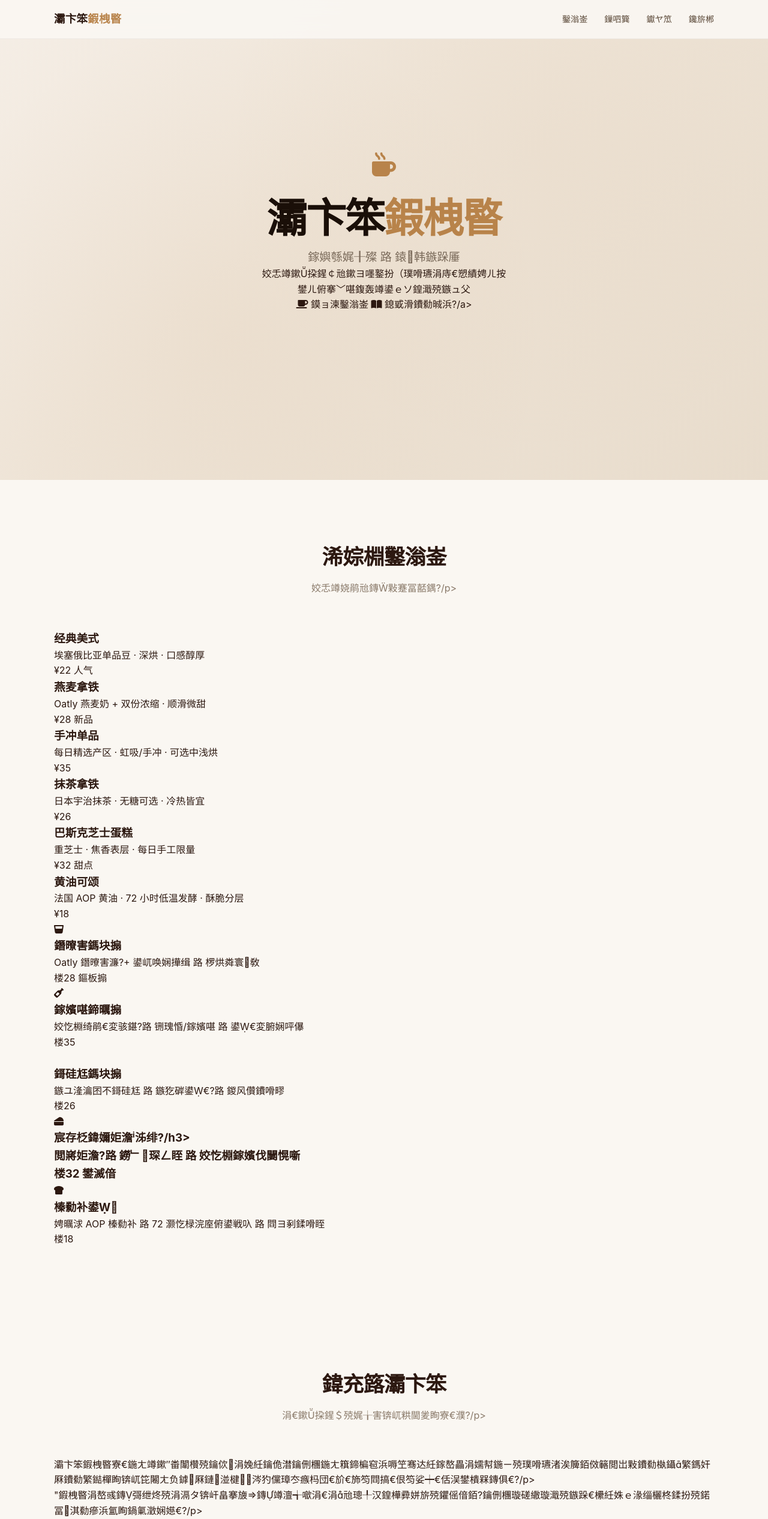
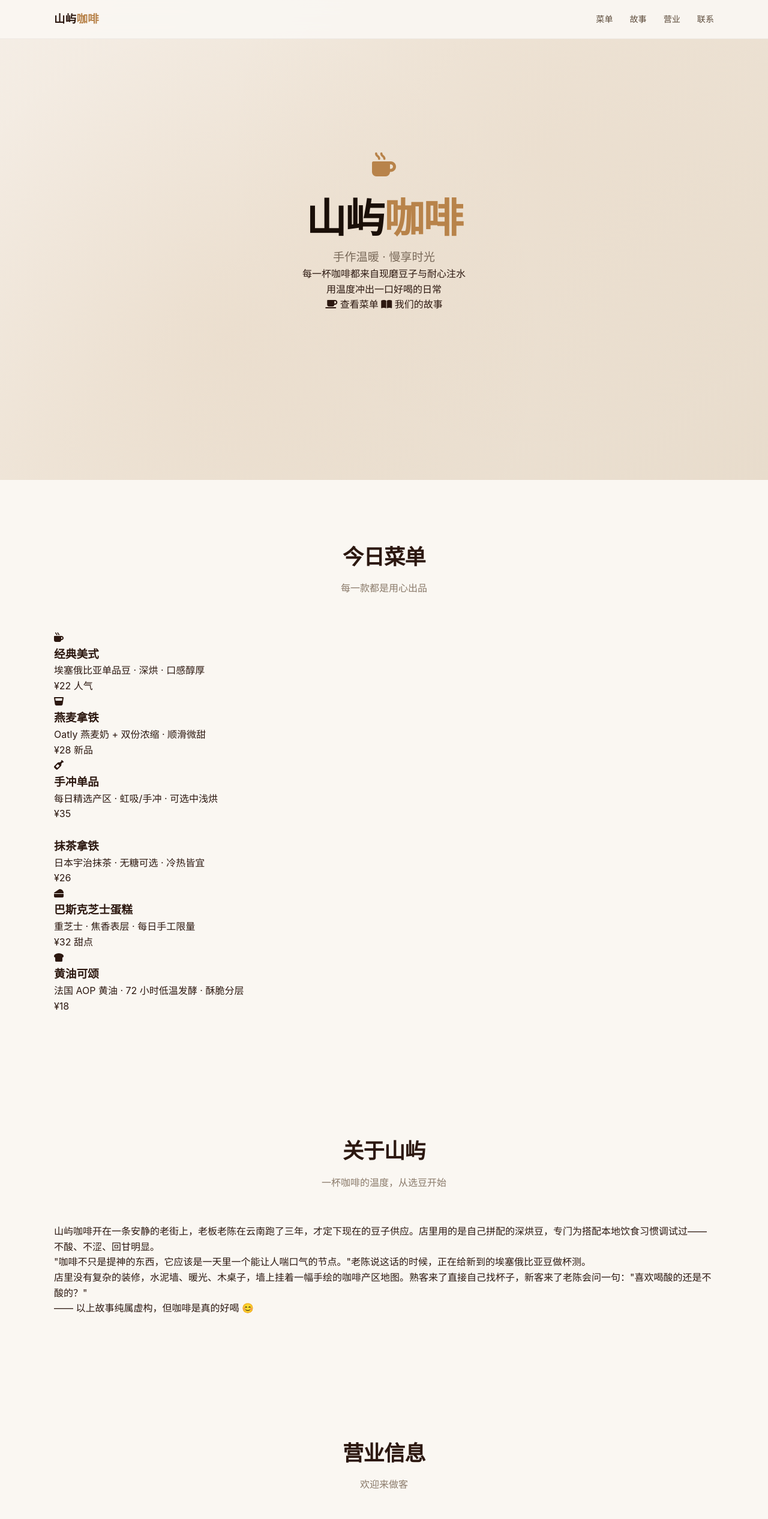
Before and after one commit to Garvin666/Garvin-s, a plain HTML site: page demos/restaurant/index.html in a window 1280 px wide. Shown: the top 2532 px of the page at 60% size. Drawn offline with Linux system fonts and the light colour scheme; grey boxes are pictures that could not be loaded; some icons are missing.

Commit message:
fix: repair UTF-8 encoding corruption in restaurant page, add food images

```diff
--- a/demos/restaurant/index.html
+++ b/demos/restaurant/index.html
@@ -3,10 +3,10 @@
 <head>
 <meta charset="UTF-8">
 <meta name="viewport" content="width=device-width, initial-scale=1.0">
-<title>灞卞笨鍜栧暋 路 鎵嬩綔娓╂殩</title>
+<title>山屿咖啡 · 手作温暖</title>
 <link rel="stylesheet" href="https://cdnjs.cloudflare.com/ajax/libs/font-awesome/6.5.0/css/all.min.css">
 <style>
-/* 鈹€鈹€ Reset & Base 鈹€鈹€ */
+/* ── Reset & Base ── */
 *,*::before,*::after{box-sizing:border-box;margin:0;padding:0}
 html{scroll-behavior:smooth}
 body{
@@ -18,7 +18,7 @@ img{max-width:100%;display:block}
 section{padding:100px 24px}
 .container{max-width:1100px;margin:0 auto}
 
-/* 鈹€鈹€ Typography 鈹€鈹€ */
+/* ── Typography ── */
 h2{
   font-size:clamp(1.75rem,3.5vw,2.2rem);
   font-weight:700;text-align:center;
@@ -30,7 +30,7 @@ h2{
   max-width:500px;margin-left:auto;margin-right:auto
 }
 
-/* 鈹€鈹€ Nav 鈹€鈹€ */
+/* ── Nav ── */
 nav{
   position:fixed;top:0;left:0;width:100%;z-index:1000;
   background:rgba(250,247,242,.92);
@@ -60,7 +60,7 @@ nav{
 .nav-links a:hover::after{width:100%}
 .nav-toggle{display:none;background:none;border:none;color:#2c1810;font-size:1.5rem;cursor:pointer}
 
-/* 鈹€鈹€ Hero 鈹€鈹€ */
+/* ── Hero ── */
 .hero{
   min-height:100vh;display:flex;align-items:center;justify-content:center;
   text-align:center;padding-top:64px;
@@ -113,7 +113,7 @@ nav{
   border-color:#b8834a;color:#b8834a;transform:translateY(-2px)
 }
 
-/* 鈹€鈹€ Menu 鈹€鈹€ */
+/* ── Menu ── */
 #menu{background:#fff}
 .menu-grid{
   display:grid;
@@ -121,15 +121,24 @@ nav{
   gap:28px
 }
 .menu-item{
-  padding:28px;border-radius:16px;
-  background:#faf7f2;
-  transition:all .3s;cursor:default
+  border-radius:16px;overflow:hidden;
+  background:#fff;cursor:default;
+  transition:all .3s;
+  box-shadow:0 2px 12px rgba(44,24,16,.04)
 }
 .menu-item:hover{
-  transform:translateY(-4px);
-  box-shadow:0 8px 24px rgba(44,24,16,.06)
+  transform:translateY(-6px);
+  box-shadow:0 12px 32px rgba(44,24,16,.1)
 }
-
+.menu-item-img{
+  aspect-ratio:16/10;
+  background-size:cover;
+  background-position:center;
+  background-color:#f0e8dc
+}
+.menu-item-body{
+  padding:20px 24px 24px
+}
 .menu-item h3{
   font-size:1.1rem;font-weight:600;color:#2c1810;
   margin-bottom:4px
@@ -149,7 +158,7 @@ nav{
   vertical-align:middle
 }
 
-/* 鈹€鈹€ Story 鈹€鈹€ */
+/* ── Story ── */
 #story{background:#f5eee6}
 .story-content{
   max-width:680px;margin:0 auto;text-align:center
@@ -162,7 +171,7 @@ nav{
   margin-top:32px;font-style:italic;color:#8a7a6a
 }
 
-/* 鈹€鈹€ Info 鈹€鈹€ */
+/* ── Info ── */
 .info-grid{
   display:grid;
   grid-template-columns:repeat(auto-fill,minmax(240px,1fr));
@@ -184,7 +193,7 @@ nav{
   font-size:.88rem;color:#8a7a6a;line-height:1.6
 }
 
-/* 鈹€鈹€ Contact Form 鈹€鈹€ */
+/* ── Contact Form ── */
 .contact-inline{
   max-width:500px;margin:48px auto 0
 }
@@ -200,7 +209,7 @@ nav{
 .contact-inline input:focus{border-color:#b8834a}
 .contact-inline input::placeholder{color:#b0a090}
 
-/* 鈹€鈹€ Footer 鈹€鈹€ */
+/* ── Footer ── */
 footer{
   text-align:center;padding:40px 24px;
   color:#8a7a6a;font-size:.85rem;
@@ -213,7 +222,7 @@ footer .back-link{
 }
 footer .back-link:hover{color:#8a6a3a}
 
-/* 鈹€鈹€ Responsive 鈹€鈹€ */
+/* ── Responsive ── */
 @media(max-width:768px){
   section{padding:72px 20px}
   .nav-links{
@@ -226,6 +235,7 @@ footer .back-link:hover{color:#8a6a3a}
   .nav-toggle{display:block}
   .menu-grid{grid-template-columns:1fr}
   .menu-item-img{aspect-ratio:4/3}
+  .menu-item-img{aspect-ratio:4/3}
   .info-grid{grid-template-columns:1fr}
 }
 </style>
@@ -235,13 +245,13 @@ footer .back-link:hover{color:#8a6a3a}
 <!-- Nav -->
 <nav>
   <div class="nav-inner">
-    <a href="#" class="nav-logo">灞卞笨<span>鍜栧暋</span></a>
-    <button class="nav-toggle" id="navToggle" aria-label="鑿滃崟"><i class="fas fa-bars"></i></button>
+    <a href="#" class="nav-logo">山屿<span>咖啡</span></a>
+    <button class="nav-toggle" id="navToggle" aria-label="菜单"><i class="fas fa-bars"></i></button>
     <ul class="nav-links" id="navLinks">
-      <li><a href="#menu">鑿滃崟</a></li>
-      <li><a href="#story">鏁呬簨</a></li>
-      <li><a href="#info">钀ヤ笟</a></li>
-      <li><a href="#contact">鑱旂郴</a></li>
+      <li><a href="#menu">菜单</a></li>
+      <li><a href="#story">故事</a></li>
+      <li><a href="#info">营业</a></li>
+      <li><a href="#contact">联系</a></li>
     </ul>
   </div>
 </nav>
@@ -250,12 +260,12 @@ footer .back-link:hover{color:#8a6a3a}
 <section class="hero" id="hero">
   <div class="hero-content">
     <div class="hero-icon"><i class="fas fa-mug-hot"></i></div>
-    <h1>灞卞笨<span>鍜栧暋</span></h1>
-    <p class="hero-tagline">鎵嬩綔娓╂殩 路 鎱韩鏃跺厜</p>
-    <p class="hero-desc">姣忎竴鏉挅鍟￠兘鏉ヨ嚜鐜扮（璞嗗瓙涓庤€愬績娉ㄦ按<br>鐢ㄦ俯搴﹀啿鍑轰竴鍙ｅソ鍠濈殑鏃ュ父</p>
+    <h1>山屿<span>咖啡</span></h1>
+    <p class="hero-tagline">手作温暖 · 慢享时光</p>
+    <p class="hero-desc">每一杯咖啡都来自现磨豆子与耐心注水<br>用温度冲出一口好喝的日常</p>
     <div class="hero-buttons">
-      <a href="#menu" class="btn btn-primary"><i class="fas fa-coffee"></i> 鏌ョ湅鑿滃崟</a>
-      <a href="#story" class="btn btn-outline"><i class="fas fa-book-open"></i> 鎴戜滑鐨勬晠浜?/a>
+      <a href="#menu" class="btn btn-primary"><i class="fas fa-coffee"></i> 查看菜单</a>
+      <a href="#story" class="btn btn-outline"><i class="fas fa-book-open"></i> 我们的故事</a>
     </div>
   </div>
 </section>
@@ -263,92 +273,47 @@ footer .back-link:hover{color:#8a6a3a}
 <!-- Menu -->
 <section id="menu">
   <div class="container">
-    <h2>浠婃棩鑿滃崟</h2>
-    <p class="section-sub">姣忎竴娆鹃兘鏄敤蹇冨嚭鍝?/p>
+    <h2>今日菜单</h2>
+    <p class="section-sub">每一款都是用心出品</p>
     <div class="menu-grid">
       <div class="menu-item">
-        <div class="menu-item-img" style="background-image:url('https://images.unsplash.com/photo-1509042239860-f550ce710b93?w=400&h=250&fit=crop&auto=format')"></div>
-        <div class="menu-item-body">
+        <div class="menu-item-icon"><i class="fas fa-mug-hot"></i></div>
         <h3>经典美式</h3>
         <p class="desc">埃塞俄比亚单品豆 · 深烘 · 口感醇厚</p>
         <span class="price">¥22</span>
         <span class="badge">人气</span>
       </div>
-      </div>
       <div class="menu-item">
-        <div class="menu-item-img" style="background-image:url('https://images.unsplash.com/photo-1572442388796-11668a67e53d?w=400&h=250&fit=crop&auto=format')"></div>
-        <div class="menu-item-body">
+        <div class="menu-item-icon"><i class="fas fa-glass-whiskey"></i></div>
         <h3>燕麦拿铁</h3>
         <p class="desc">Oatly 燕麦奶 + 双份浓缩 · 顺滑微甜</p>
         <span class="price">¥28</span>
         <span class="badge">新品</span>
       </div>
-      </div>
       <div class="menu-item">
-        <div class="menu-item-img" style="background-image:url('https://images.unsplash.com/photo-1495474472287-4d71bcdd2085?w=400&h=250&fit=crop&auto=format')"></div>
-        <div class="menu-item-body">
+        <div class="menu-item-icon"><i class="fas fa-wine-bottle"></i></div>
         <h3>手冲单品</h3>
         <p class="desc">每日精选产区 · 虹吸/手冲 · 可选中浅烘</p>
         <span class="price">¥35</span>
       </div>
-      </div>
       <div class="menu-item">
-        <div class="menu-item-img" style="background-image:url('https://images.unsplash.com/photo-1536256263959-770b48d82b0a?w=400&h=250&fit=crop&auto=format')"></div>
-        <div class="menu-item-body">
+        <div class="menu-item-icon"><i class="fas fa-cup-straw"></i></div>
         <h3>抹茶拿铁</h3>
         <p class="desc">日本宇治抹茶 · 无糖可选 · 冷热皆宜</p>
         <span class="price">¥26</span>
       </div>
-      </div>
       <div class="menu-item">
-        <div class="menu-item-img" style="background-image:url('https://images.unsplash.com/photo-1556679343-c7306c1976fc?w=400&h=250&fit=crop&auto=format')"></div>
-        <div class="menu-item-body">
+        <div class="menu-item-icon"><i class="fas fa-cheese"></i></div>
         <h3>巴斯克芝士蛋糕</h3>
         <p class="desc">重芝士 · 焦香表层 · 每日手工限量</p>
         <span class="price">¥32</span>
         <span class="badge">甜点</span>
       </div>
-      </div>
       <div class="menu-item">
-        <div class="menu-item-img" style="background-image:url('https://images.unsplash.com/photo-1555507036-ab1f4038024b?w=400&h=250&fit=crop&auto=format')"></div>
-        <div class="menu-item-body">
+        <div class="menu-item-icon"><i class="fas fa-bread-slice"></i></div>
         <h3>黄油可颂</h3>
         <p class="desc">法国 AOP 黄油 · 72 小时低温发酵 · 酥脆分层</p>
         <span class="price">¥18</span>
-        </div>
-      </div>
-    </div>
-      <div class="menu-item">
-        <div class="menu-item-icon"><i class="fas fa-glass-whiskey"></i></div>
-        <h3>鐕曢害鎷块搧</h3>
-        <p class="desc">Oatly 鐕曢害濂?+ 鍙屼唤娴撶缉 路 椤烘粦寰敎</p>
-        <span class="price">楼28</span>
-        <span class="badge">鏂板搧</span>
-      </div>
-      <div class="menu-item">
-        <div class="menu-item-icon"><i class="fas fa-wine-bottle"></i></div>
-        <h3>鎵嬪啿鍗曞搧</h3>
-        <p class="desc">姣忔棩绮鹃€変骇鍖?路 铏瑰惛/鎵嬪啿 路 鍙€変腑娴呯儤</p>
-        <span class="price">楼35</span>
-      </div>
-      <div class="menu-item">
-        <div class="menu-item-icon"><i class="fas fa-cup-straw"></i></div>
-        <h3>鎶硅尪鎷块搧</h3>
-        <p class="desc">鏃ユ湰瀹囨不鎶硅尪 路 鏃犵硸鍙€?路 鍐风儹鐨嗗疁</p>
-        <span class="price">楼26</span>
-      </div>
-      <div class="menu-item">
-        <div class="menu-item-icon"><i class="fas fa-cheese"></i></div>
-        <h3>宸存柉鍏嬭姖澹泲绯?/h3>
-        <p class="desc">閲嶈姖澹?路 鐒﹂琛ㄥ眰 路 姣忔棩鎵嬪伐闄愰噺</p>
-        <span class="price">楼32</span>
-        <span class="badge">鐢滅偣</span>
-      </div>
-      <div class="menu-item">
-        <div class="menu-item-icon"><i class="fas fa-bread-slice"></i></div>
-        <h3>榛勬补鍙</h3>
-        <p class="desc">娉曞浗 AOP 榛勬补 路 72 灏忔椂浣庢俯鍙戦叺 路 閰ヨ剢鍒嗗眰</p>
-        <span class="price">楼18</span>
       </div>
     </div>
   </div>
@@ -357,13 +322,13 @@ footer .back-link:hover{color:#8a6a3a}
 <!-- Story -->
 <section id="story">
   <div class="container">
-    <h2>鍏充簬灞卞笨</h2>
-    <p class="section-sub">涓€鏉挅鍟＄殑娓╁害锛屼粠閫夎眴寮€濮?/p>
+    <h2>关于山屿</h2>
+    <p class="section-sub">一杯咖啡的温度，从选豆开始</p>
     <div class="story-content">
-      <p>灞卞笨鍜栧暋寮€鍦ㄤ竴鏉″畨闈欑殑鑰佽涓婏紝鑰佹澘鑰侀檲鍦ㄤ簯鍗楄窇浜嗕笁骞达紝鎵嶅畾涓嬬幇鍦ㄧ殑璞嗗瓙渚涘簲銆傚簵閲岀敤鐨勬槸鑷繁鎷奸厤鐨勬繁鐑樿眴锛屼笓闂ㄤ负鎼厤鏈湴楗涔犳儻璋冭瘯杩団€斺€斾笉閰搞€佷笉娑┿€佸洖鐢樻槑鏄俱€?/p>
-      <p>"鍜栧暋涓嶅彧鏄彁绁炵殑涓滆タ锛屽畠搴旇鏄竴澶╅噷涓€涓兘璁╀汉鍠樺彛姘旂殑鑺傜偣銆?鑰侀檲璇磋繖璇濈殑鏃跺€欙紝姝ｅ湪缁欐柊鍒扮殑鍩冨淇勬瘮浜氳眴鍋氭澂娴嬨€?/p>
-      <p>搴楅噷娌℃湁澶嶆潅鐨勮淇紝姘存偿澧欍€佹殩鍏夈€佹湪妗屽瓙锛屽涓婃寕鐫€涓€骞呮墜缁樼殑鍜栧暋浜у尯鍦板浘銆傜啛瀹㈡潵浜嗙洿鎺ヨ嚜宸辨壘鏉瓙锛屾柊瀹㈡潵浜嗚€侀檲浼氶棶涓€鍙ワ細"鍠滄鍠濋吀鐨勮繕鏄笉閰哥殑锛?</p>
-      <p class="story-sign">鈥斺€?浠ヤ笂鏁呬簨绾睘铏氭瀯锛屼絾鍜栧暋鏄湡鐨勫ソ鍠?馃槉</p>
+      <p>山屿咖啡开在一条安静的老街上，老板老陈在云南跑了三年，才定下现在的豆子供应。店里用的是自己拼配的深烘豆，专门为搭配本地饮食习惯调试过——不酸、不涩、回甘明显。</p>
+      <p>"咖啡不只是提神的东西，它应该是一天里一个能让人喘口气的节点。"老陈说这话的时候，正在给新到的埃塞俄比亚豆做杯测。</p>
+      <p>店里没有复杂的装修，水泥墙、暖光、木桌子，墙上挂着一幅手绘的咖啡产区地图。熟客来了直接自己找杯子，新客来了老陈会问一句："喜欢喝酸的还是不酸的？"</p>
+      <p class="story-sign">—— 以上故事纯属虚构，但咖啡是真的好喝 😊</p>
     </div>
   </div>
 </section>
@@ -371,23 +336,23 @@ footer .back-link:hover{color:#8a6a3a}
 <!-- Info -->
 <section id="info">
   <div class="container">
-    <h2>钀ヤ笟淇℃伅</h2>
-    <p class="section-sub">娆㈣繋鏉ュ仛瀹?/p>
+    <h2>营业信息</h2>
+    <p class="section-sub">欢迎来做客</p>
     <div class="info-grid">
       <div class="info-card">
         <i class="fas fa-clock"></i>
-        <h3>钀ヤ笟鏃堕棿</h3>
-        <p>鍛ㄤ竴鑷冲懆浜?08:00 - 20:00<br>鍛ㄦ湯 09:00 - 21:00</p>
+        <h3>营业时间</h3>
+        <p>周一至周五 08:00 - 20:00<br>周末 09:00 - 21:00</p>
       </div>
       <div class="info-card">
         <i class="fas fa-location-dot"></i>
-        <h3>搴楅摵鍦板潃</h3>
-        <p>瑗挎箹鍖烘枃涓夎矾 128 鍙?br>璺濆湴閾?2 鍙风嚎瀛﹂櫌璺珯 300 绫?/p>
+        <h3>店铺地址</h3>
+        <p>西湖区文三路 128 号<br>距地铁 2 号线学院路站 300 米</p>
       </div>
       <div class="info-card">
         <i class="fas fa-phone"></i>
-        <h3>鑱旂郴鐢佃瘽</h3>
-        <p>0571-8888-8888<br>锛堝彲鎻愬墠璁㈠骇锛?/p>
+        <h3>联系电话</h3>
+        <p>0571-8888-8888<br>（可提前订座）</p>
       </div>
     </div>
   </div>
@@ -397,10 +362,10 @@ footer .back-link:hover{color:#8a6a3a}
 <section id="contact" style="background:#f5eee6;padding-top:0;margin-top:-20px">
   <div class="container">
     <div class="contact-inline">
-      <form onsubmit="event.preventDefault();alert('鎰熻阿鐣欒█锛佹垜浠細灏藉揩鑱旂郴浣犮€?)">
-        <input type="text" placeholder="浣犵殑绉板懠" required>
-        <input type="tel" placeholder="鎵嬫満鍙? required>
-        <button type="submit" class="btn btn-primary" style="border-radius:100px">棰勭害璁㈠骇</button>
+      <form onsubmit="event.preventDefault();alert('感谢留言！我们会尽快联系你。')">
+        <input type="text" placeholder="你的称呼" required>
+        <input type="tel" placeholder="手机号" required>
+        <button type="submit" class="btn btn-primary" style="border-radius:100px">预约订座</button>
       </form>
     </div>
   </div>
@@ -409,8 +374,9 @@ footer .back-link:hover{color:#8a6a3a}
 <!-- Footer -->
 <footer>
   <a href="https://garvin666.github.io/Garvin-s/" class="back-link">
-    <i class="fas fa-arrow-left"></i> 杩斿洖浣滃搧闆?  </a>
-  <p>&copy; 2026 灞卞笨鍜栧暋 路 Demo 绔欑偣</p>
+    <i class="fas fa-arrow-left"></i> 返回作品集
+  </a>
+  <p>&copy; 2026 山屿咖啡 · Demo 站点</p>
 </footer>
 
 <script>
```
Lines whose indentation alone changed are shown as unchanged.
